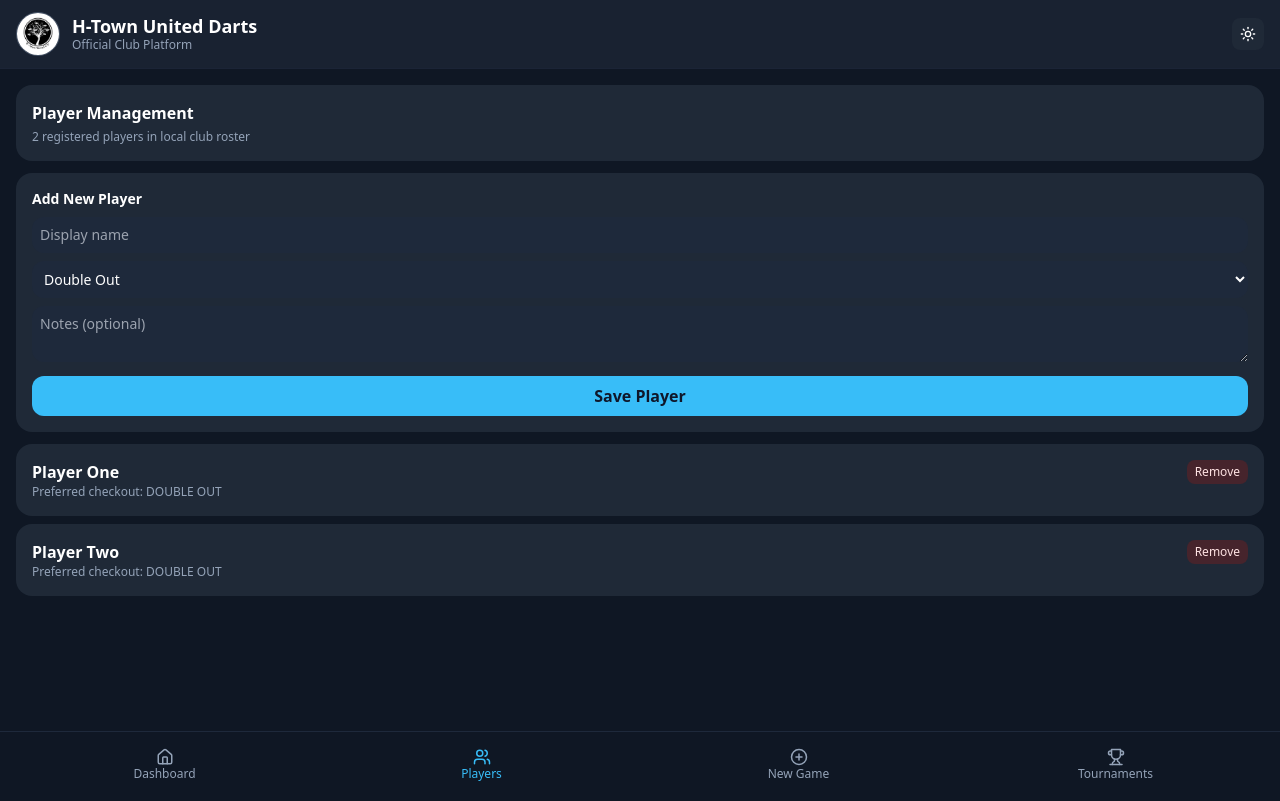
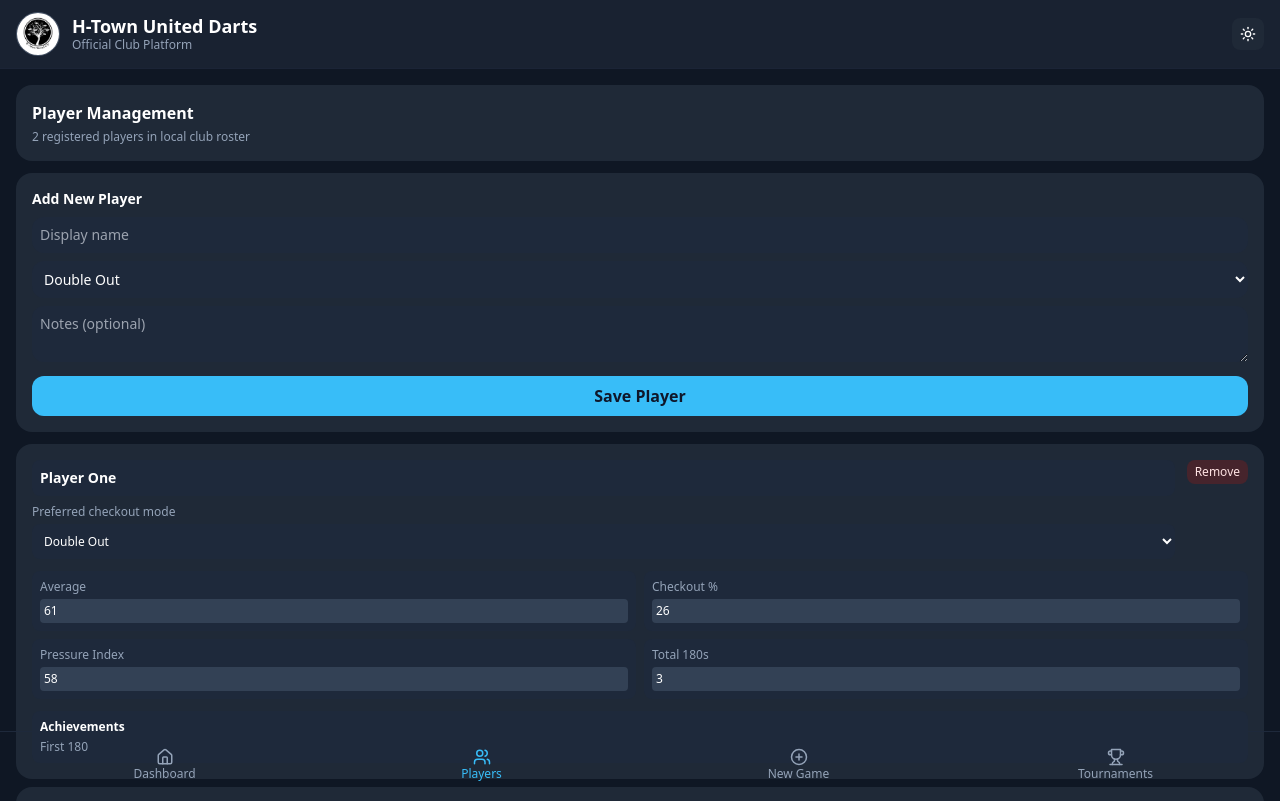
Before and after one commit to Martin-Mue/H-Town-United-Dartsapp-byClawdbot, a React (Vite) app in the folder frontend/: page /players in a window 1280 px wide. Shown: the top 801 px of the page. Built offline with nearby package versions, Linux system fonts and the light colour scheme.

Commit message:
feat: complete richer player management with editable performance stats and achievements

```diff
--- a/frontend/src/features/players/PlayersPage.tsx
+++ b/frontend/src/features/players/PlayersPage.tsx
@@ -1,10 +1,16 @@
 import { useMemo, useState } from 'react';
+
+type CheckoutMode = 'SINGLE_OUT' | 'DOUBLE_OUT' | 'MASTER_OUT';
 
 type ManagedPlayer = {
   id: string;
   displayName: string;
-  preferredCheckoutMode: 'SINGLE_OUT' | 'DOUBLE_OUT' | 'MASTER_OUT';
+  preferredCheckoutMode: CheckoutMode;
   notes: string;
+  currentAverage: number;
+  checkoutPercentage: number;
+  pressurePerformanceIndex: number;
+  total180s: number;
 };
 
 const STORAGE_KEY = 'htown-players';
@@ -15,20 +21,48 @@ export function PlayersPage() {
     const raw = window.localStorage.getItem(STORAGE_KEY);
     if (!raw) {
       return [
-        { id: 'p1', displayName: 'Player One', preferredCheckoutMode: 'DOUBLE_OUT', notes: '' },
-        { id: 'p2', displayName: 'Player Two', preferredCheckoutMode: 'DOUBLE_OUT', notes: '' },
+        {
+          id: 'p1',
+          displayName: 'Player One',
+          preferredCheckoutMode: 'DOUBLE_OUT',
+          notes: '',
+          currentAverage: 61,
+          checkoutPercentage: 26,
+          pressurePerformanceIndex: 58,
+          total180s: 3,
+        },
+        {
+          id: 'p2',
+          displayName: 'Player Two',
+          preferredCheckoutMode: 'DOUBLE_OUT',
+          notes: '',
+          currentAverage: 56,
+          checkoutPercentage: 22,
+          pressurePerformanceIndex: 51,
+          total180s: 1,
+        },
       ];
     }
 
     try {
-      return JSON.parse(raw) as ManagedPlayer[];
+      const parsed = JSON.parse(raw) as Partial<ManagedPlayer>[];
+      return parsed.map((entry, index) => ({
+        id: entry.id ?? `p-${index}`,
+        displayName: entry.displayName ?? `Player ${index + 1}`,
+        preferredCheckoutMode: entry.preferredCheckoutMode ?? 'DOUBLE_OUT',
+        notes: entry.notes ?? '',
+        currentAverage: Number(entry.currentAverage ?? 55),
+        checkoutPercentage: Number(entry.checkoutPercentage ?? 20),
+        pressurePerformanceIndex: Number(entry.pressurePerformanceIndex ?? 50),
+        total180s: Number(entry.total180s ?? 0),
+      }));
     } catch {
       return [];
     }
   });
 
   const [nameInput, setNameInput] = useState('');
-  const [modeInput, setModeInput] = useState<ManagedPlayer['preferredCheckoutMode']>('DOUBLE_OUT');
+  const [modeInput, setModeInput] = useState<CheckoutMode>('DOUBLE_OUT');
   const [notesInput, setNotesInput] = useState('');
 
   const totalPlayers = useMemo(() => players.length, [players.length]);
@@ -49,6 +83,10 @@ export function PlayersPage() {
         displayName,
         preferredCheckoutMode: modeInput,
         notes: notesInput.trim(),
+        currentAverage: 50,
+        checkoutPercentage: 20,
+        pressurePerformanceIndex: 50,
+        total180s: 0,
       },
     ];
 
@@ -60,6 +98,10 @@ export function PlayersPage() {
 
   const removePlayer = (playerId: string) => {
     persist(players.filter((player) => player.id !== playerId));
+  };
+
+  const patchPlayer = (playerId: string, patch: Partial<ManagedPlayer>) => {
+    persist(players.map((player) => (player.id === playerId ? { ...player, ...patch } : player)));
   };
 
   return (
@@ -79,7 +121,7 @@ export function PlayersPage() {
         />
         <select
           value={modeInput}
-          onChange={(event) => setModeInput(event.target.value as ManagedPlayer['preferredCheckoutMode'])}
+          onChange={(event) => setModeInput(event.target.value as CheckoutMode)}
           className="w-full rounded-xl bg-slate-800 p-2 text-sm"
         >
           <option value="SINGLE_OUT">Single Out</option>
@@ -99,12 +141,24 @@ export function PlayersPage() {
 
       <div className="space-y-2">
         {players.map((player) => (
-          <article key={player.id} className="rounded-2xl card-bg p-4">
+          <article key={player.id} className="rounded-2xl card-bg p-4 space-y-3">
             <div className="flex items-start justify-between gap-3">
-              <div>
-                <h4 className="font-semibold">{player.displayName}</h4>
-                <p className="text-xs muted-text">Preferred checkout: {player.preferredCheckoutMode.replace('_', ' ')}</p>
-                {player.notes && <p className="text-xs mt-2">{player.notes}</p>}
+              <div className="w-full">
+                <input
+                  value={player.displayName}
+                  onChange={(event) => patchPlayer(player.id, { displayName: event.target.value })}
+                  className="w-full rounded-lg bg-slate-800 p-2 text-sm font-semibold"
+                />
+                <p className="text-xs muted-text mt-2">Preferred checkout mode</p>
+                <select
+                  value={player.preferredCheckoutMode}
+                  onChange={(event) => patchPlayer(player.id, { preferredCheckoutMode: event.target.value as CheckoutMode })}
+                  className="mt-1 w-full rounded-lg bg-slate-800 p-2 text-xs"
+                >
+                  <option value="SINGLE_OUT">Single Out</option>
+                  <option value="DOUBLE_OUT">Double Out</option>
+                  <option value="MASTER_OUT">Master Out</option>
+                </select>
               </div>
               <button
                 onClick={() => removePlayer(player.id)}
@@ -112,6 +166,34 @@ export function PlayersPage() {
               >
                 Remove
               </button>
+            </div>
+
+            <div className="grid grid-cols-2 gap-2 text-xs">
+              <MetricInput
+                label="Average"
+                value={player.currentAverage}
+                onChange={(value) => patchPlayer(player.id, { currentAverage: value })}
+              />
+              <MetricInput
+                label="Checkout %"
+                value={player.checkoutPercentage}
+                onChange={(value) => patchPlayer(player.id, { checkoutPercentage: value })}
+              />
+              <MetricInput
+                label="Pressure Index"
+                value={player.pressurePerformanceIndex}
+                onChange={(value) => patchPlayer(player.id, { pressurePerformanceIndex: value })}
+              />
+              <MetricInput
+                label="Total 180s"
+                value={player.total180s}
+                onChange={(value) => patchPlayer(player.id, { total180s: value })}
+              />
+            </div>
+
+            <div className="rounded-lg bg-slate-800 p-2 text-xs">
+              <p className="font-semibold">Achievements</p>
+              <p className="muted-text mt-1">{resolveAchievements(player).join(' · ') || 'No achievements unlocked yet'}</p>
             </div>
           </article>
         ))}
@@ -123,3 +205,35 @@ export function PlayersPage() {
     </section>
   );
 }
+
+function MetricInput({
+  label,
+  value,
+  onChange,
+}: {
+  label: string;
+  value: number;
+  onChange: (value: number) => void;
+}) {
+  return (
+    <label className="rounded-lg bg-slate-800 p-2">
+      <span className="block muted-text">{label}</span>
+      <input
+        type="number"
+        value={Number.isFinite(value) ? value : 0}
+        onChange={(event) => onChange(Number(event.target.value || 0))}
+        className="mt-1 w-full rounded bg-slate-700 p-1"
+      />
+    </label>
+  );
+}
+
+function resolveAchievements(player: ManagedPlayer): string[] {
+  const achievements: string[] = [];
+  if (player.total180s >= 1) achievements.push('First 180');
+  if (player.total180s >= 50) achievements.push('Maximum Machine');
+  if (player.checkoutPercentage >= 35) achievements.push('Checkout Specialist');
+  if (player.pressurePerformanceIndex >= 75) achievements.push('Clutch Performer');
+  if (player.currentAverage >= 70) achievements.push('Gold Tier Average');
+  return achievements;
+}
```
